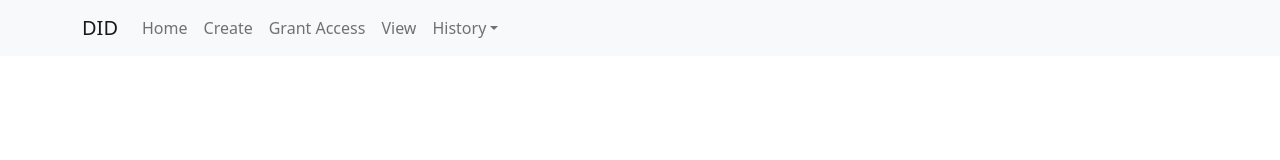
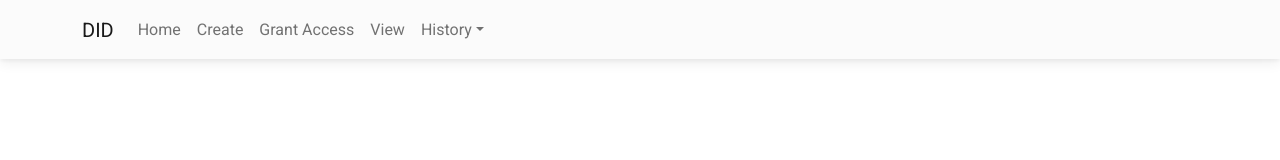
Before and after one commit to xXxPMWxXx/Bridgify, a React (Create React App) app in the folder frontend/: page / in a window 1280 px wide. Shown: the top 160 px of the page. Built offline with nearby package versions, Linux system fonts and the light colour scheme.

Commit message:
Add mdb ui kit

```diff
--- a/frontend/package.json
+++ b/frontend/package.json
@@ -3,12 +3,14 @@
   "version": "0.1.0",
   "private": true,
   "dependencies": {
+    "@fortawesome/fontawesome-free": "^6.4.0",
     "@types/dotenv": "^8.2.0",
     "@types/jest": "^27.5.2",
     "@types/node": "^16.18.32",
     "@types/react": "^18.2.6",
     "@types/react-dom": "^18.2.4",
     "bootstrap": "^5.2.3",
+    "mdb-react-ui-kit": "^6.1.0",
     "react": "^18.2.0",
     "react-bootstrap": "^2.7.4",
     "react-dom": "^18.2.0",
--- a/frontend/public/index.html
+++ b/frontend/public/index.html
@@ -15,6 +15,7 @@
       user's mobile device or desktop. See https://developers.google.com/web/fundamentals/web-app-manifest/
     -->
     <link rel="manifest" href="%PUBLIC_URL%/manifest.json" />
+    <link href="https://fonts.googleapis.com/css?family=Roboto:300,400,500,700&display=swap" rel="stylesheet" />
     <!--
       Notice the use of %PUBLIC_URL% in the tags above.
       It will be replaced with the URL of the `public` folder during the build.
--- a/frontend/src/index.css
+++ b/frontend/src/index.css
@@ -1,5 +1,5 @@
 body {
   margin: 0;
   padding: 0;
-  font-family: sans-serif;
+  font-family: Roboto, Helvetica, Arial, sans-serif;
 }
--- a/frontend/src/index.tsx
+++ b/frontend/src/index.tsx
@@ -3,6 +3,8 @@ import ReactDOM from 'react-dom';
 import './index.css';
 import { config as dotEnvConfig } from 'dotenv';
 import 'bootstrap/dist/css/bootstrap.css';
+import 'mdb-react-ui-kit/dist/css/mdb.min.css';
+import "@fortawesome/fontawesome-free/css/all.min.css";
 import { BrowserRouter, Routes, Route } from "react-router-dom";
 import { Layout } from './Layout';
 import { Home } from './Home';
```
Also changed, not shown: 1 other file (tests, documents, lock files or other folders).
